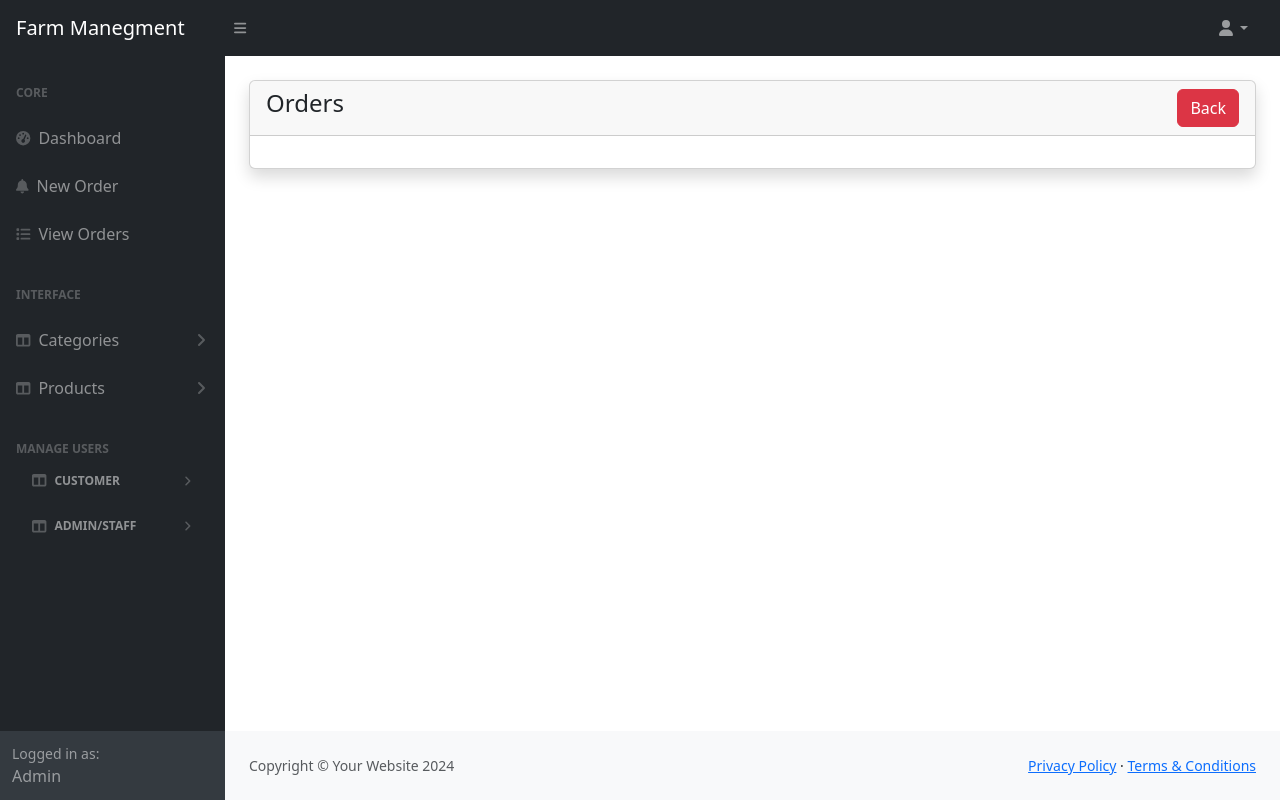
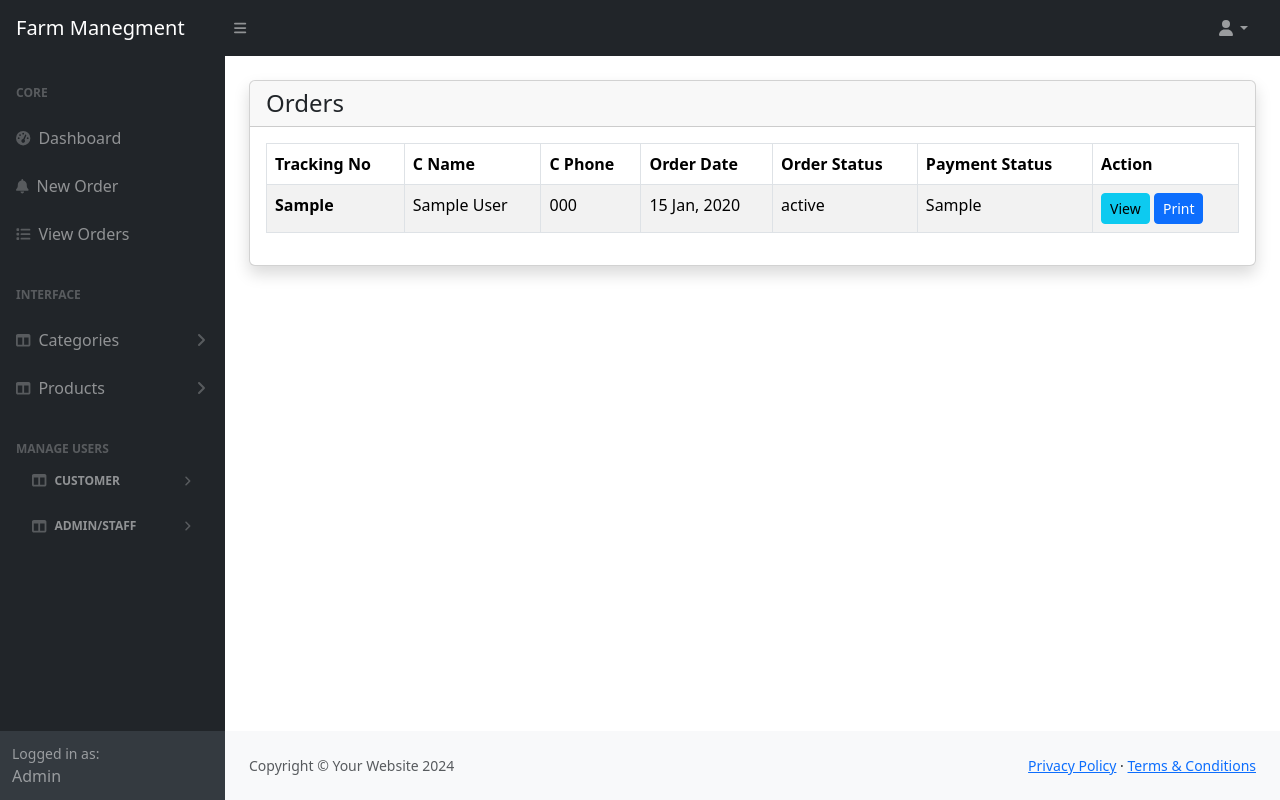
Before and after one commit to SahanMewantha/pos, a PHP site: page /admin/orders.php in a window 1280 px wide. Run offline with PHP 8.4, Linux system fonts and the light colour scheme; tables that the repository leaves empty or names only in its code hold one stand-in row (values such as "Sample post"); some libraries are stand-ins or nearby versions.

Commit message:
display order

```diff
--- a/admin/orders.php
+++ b/admin/orders.php
@@ -4,10 +4,60 @@
     <div class="card mt-4 shadow">
         <div class="card-header">
                 <h4 class="mb-0">Orders
-                <a href="product.php" class="btn btn-danger float-end">Back</a>
+
                 </h4>
         </div>
         <div class="card-body">
+            <?php
+                $query="SELECT o.*,c.* FROM orders o, customers c WHERE c.id=o.customer_id ORDER BY o.id DESC";
+                $orders =mysqli_query($conn,$query);
+                if($orders)
+                {
+                    if(mysqli_num_rows($orders)>0)
+                    {
+                        ?>
+                            <table class="table table-striped table-bordered align-items-center justify-content-center">
+                                <thead>
+                                    <tr>
+                                        <th>Tracking No</th>
+                                        <th>C Name</th>
+                                        <th>C Phone</th>
+                                        <th>Order Date</th>
+                                        <th>Order Status</th>
+                                        <th>Payment Status</th>
+                                        <th>Action</th>
+                                    </tr>
+                                </thead>
+                                <tbody>
+                                <?php foreach($orders as $ordersitem): ?>
+                                    <tr>
+                                        <td class="fw-bold"><?= $ordersitem['tracking_no'];?></td>
+                                        <td><?= $ordersitem['cusname'];?></td>
+                                        <td><?= $ordersitem['phone'];?></td>
+                                        <td><?= date('d M, Y',strtotime($ordersitem['order_date']));?></td>
+                                        <td><?= $ordersitem['order_status'];?></td>
+                                        <td><?= $ordersitem['payment_mode'];?></td>
+                                        <td>
+                                            <a href="" class="btn btn-info mb-0 px-2 btn-sm">View</a>
+                                            <a href="" class="btn btn-primary mb-0 px-2 btn-sm">Print</a>
+                                        </td>
+                                    </tr>
+                                <?php endforeach; ?>
+                                </tbody>
+                            </table>
+
+                        <?php
+
+                    }
+                    else{
+                        echo "<h5>No Records Found<h5>";
+                    }
+
+                }
+                else{
+
+                }
+            ?>
 
         </div>
     </div>
```
